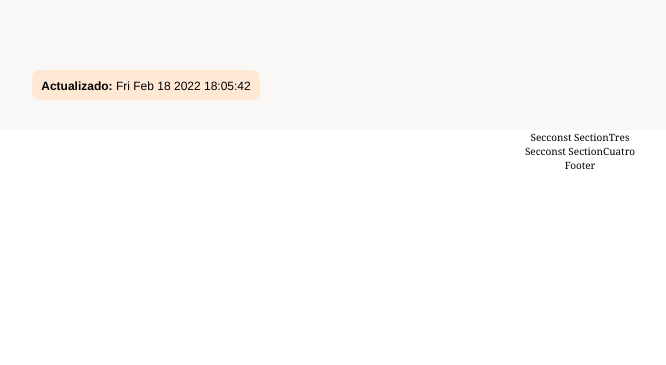
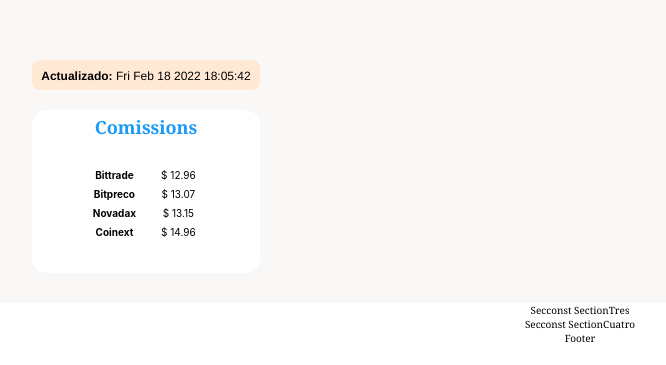
Before and after one commit to rroderickk/mobilefirst, a React app: page /mobilefirst/ in a window 1280 px wide. Shown: the part 1766-2131 px from the top of the page, without its empty margins (60-726 px from the left). Before the commit the page ends 1958 px from the top, so only its background shows below. Built offline with nearby package versions, Linux system fonts and the light colour scheme; no server answers.

Commit message:
[ADD] comissions table && styles

```diff
--- /dev/null
+++ b/src/components/SectionUno/TableComissions.jsx
@@ -0,0 +1,28 @@
+import React from "react";
+import "./index.scss";
+
+const TableComissions = () => { return (  <>
+<div className="comissions-table">
+<p className="comissions-table-title">Comissions</p>
+<table>
+<tbody>
+  <tr className="">
+    <th>Bittrade</th>
+    <td>$ 12.96</td>
+  </tr>
+  <tr>
+    <th>Bitpreco</th>
+    <td>$ 13.07</td>
+  </tr>
+  <tr>
+    <th>Novadax</th>
+    <td>$ 13.15</td>
+  </tr>
+  <tr>
+    <th>Coinext</th>
+    <td>$ 14.96</td>
+  </tr>
+</tbody>
+</table>
+</div>
+</>) }; export { TableComissions };
--- a/src/components/SectionUno/index.jsx
+++ b/src/components/SectionUno/index.jsx
@@ -1,6 +1,7 @@
 import React, { useEffect, useState } from "react";
 import { useGetPrices } from "@hooks/useGetPrices";
 import { Td } from "./Td";
+import { TableComissions } from "./TableComissions";
 import "./index.scss";//!@
 
 const SectionUno =()=> {
@@ -38,10 +39,9 @@
       <div  className="currency-table-container">
         <table>
           <thead>
-{coins.length>0?
-    (coins.map(moneda=> <Td coin={moneda} key={moneda.id}/>))
-  : (<p className="NoCoins">...Coins Not Found!</p>)
-}
+{ coins.length>0
+  ? (coins.map(moneda=> <Td coin={moneda} key={moneda.id}/>))
+  : (<p className="NoCoins">...Coins Not Found!</p>) }
           </thead>
         </table>
       </div>
@@ -49,6 +49,7 @@
       <div  className="currency-table-date">
         <b>Actualizado: </b>{timeStamp()}
       </div>
+      <TableComissions/>
   </section>
 </section>
 </main>
--- a/src/components/SectionUno/index.scss
+++ b/src/components/SectionUno/index.scss
@@ -19,7 +19,7 @@
     color: var(--black)
   }
   p{
-    margin-bottom: 30px;
+    margin-bottom: 20px;
     font-size: 1.4rem;
     font-weight: 500;
     line-height: 1.6rem; //!gap vertical in text
@@ -142,3 +142,32 @@
   font-family: Helvetica;
   color: var(--black);
 }
+.comissions-table{
+  margin-top: 20px;
+  margin-left: calc(50% - 88px);
+  padding-bottom: 20px;
+  // outline: 1px solid red;
+  background-color: var(--just-white);
+  border-radius: 15px;
+}
+.comissions-table-title{
+  padding-top: 9px;
+}
+.comissions-table .comissions-table-title{
+  font-size: 40px;
+  font-size: 1.8rem;
+  font-weight: bold;
+  color: var(--secondary-blue)
+  // line-height: 2.3rem;
+}
+.comissions-table table{
+  padding-top: 10px;
+  width: 130px;
+  margin-left:  calc(50% - 68px);
+  padding-bottom: 10px;
+  // outline: 1px solid red;
+}
+.comissions-table table tr{
+  line-height: 1.7rem;
+  font-family: "inter", sans-serif;
+}
```
